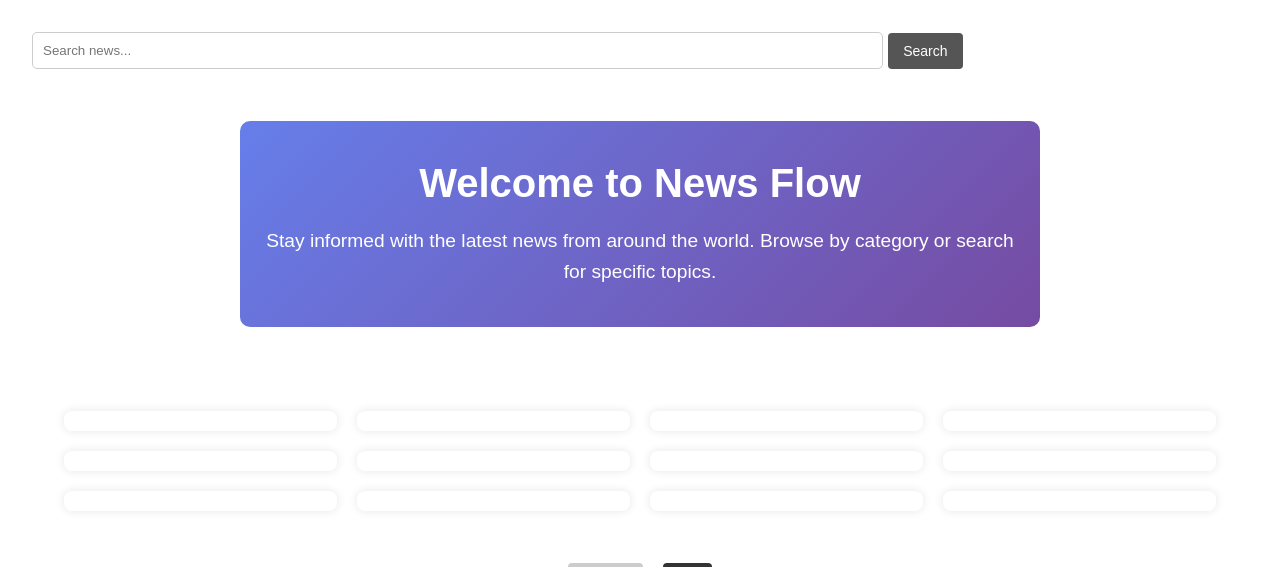
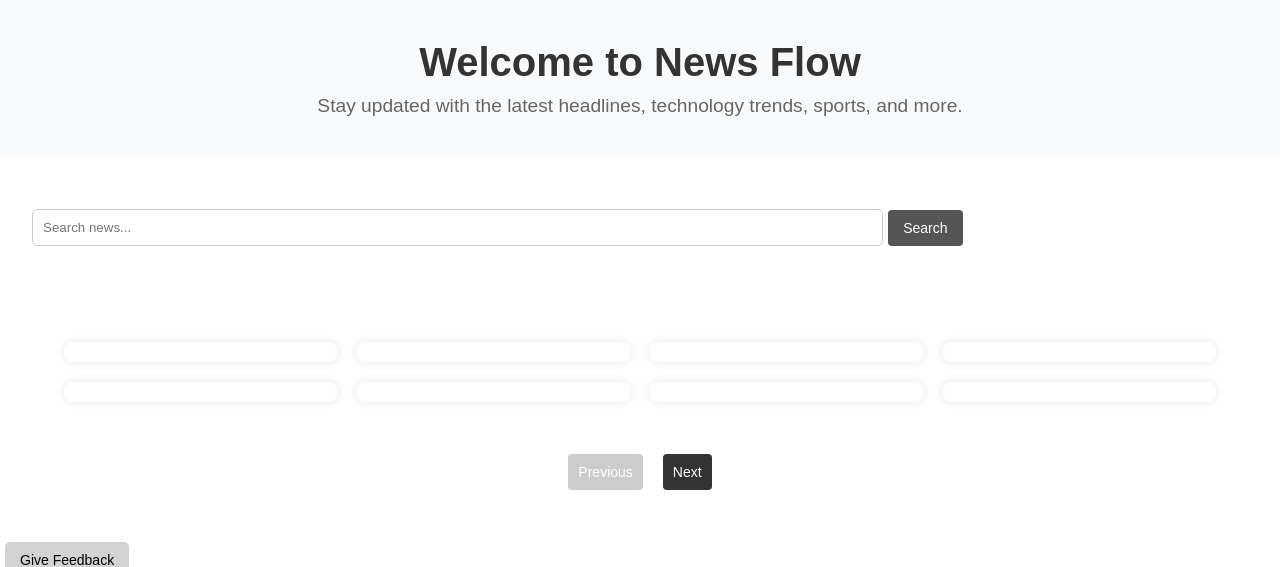
Before and after one commit to udaykumar0515/RealTime-News-Aggregator, a Flask app: page / in a window 1280 px wide. Shown: the part 136-703 px from the top of the page. Run offline with Flask 3, Linux system fonts and the light colour scheme; data that the repository does not hold is empty.

Commit message:
Fix: Add welcome section and improve dark mode styling

```diff
--- a/app.py
+++ b/app.py
@@ -9,25 +9,8 @@ app = Flask(__name__)
 # Define the path to the JSON file in the same directory as app.py
 json_file_path = os.path.join(os.path.dirname(__file__), 'feedback.json')
 
-# Function to manually load .env file
-def load_env():
-    env_path = os.path.join(os.path.dirname(__file__), '.env')
-    if os.path.exists(env_path):
-        with open(env_path, 'r') as f:
-            for line in f:
-                line = line.strip()
-                if line and not line.startswith('#') and '=' in line:
-                    key, value = line.split('=', 1)
-                    os.environ[key.strip()] = value.strip()
-
-# Load environment variables
-load_env()
-
-# Load API key from environment variable
+# Load API key from environment variable or define it directly
 API_KEY = os.getenv("NEWS_API_KEY")
-if not API_KEY:
-    print("WARNING: NEWS_API_KEY environment variable not set!")
-    print("Please set it in your .env file or environment variables.")
 
 @app.route('/')
 def home():
@@ -53,14 +36,7 @@ def get_news():
         params['q'] = search_query
     else:
         url = f'{base_url}top-headlines'
-        # Map 'Home' to 'general' which is a valid NewsAPI category
-        if category_query == 'Home':
-            target_category = 'general'
-        else:
-            target_category = category_query
-
-        params['category'] = target_category
-        params['country'] = 'in'  # Default to India news
+        params['category'] = category_query
 
     # Make API request
     try:
@@ -101,8 +77,7 @@ def save_feedback(user_id, feedback_text, email):
     try:
         with open(json_file_path, "r") as file:
             feedback_data = json.load(file)
-    except (FileNotFoundError, json.JSONDecodeError):
-        # If file doesn't exist or is corrupted, start with empty list
+    except FileNotFoundError:
         feedback_data = []
 
     feedback_data.append(feedback_entry)
--- a/static/script.js
+++ b/static/script.js
@@ -69,7 +69,7 @@
         const validArticles = articles.filter(article => article.title && article.urlToImage && article.author);
 
         // Determine how many articles to show
-        const articlesToShow = validArticles.slice(0, 12);
+        const articlesToShow = validArticles.slice(0, 8);
 
         // Display valid articles
         articlesToShow.forEach(article => {
@@ -104,7 +104,7 @@
         });
 
         // If there are fewer valid articles, add placeholders for layout consistency
-        const placeholderCount = 12 - articlesToShow.length;
+        const placeholderCount = 8 - articlesToShow.length;
         if (placeholderCount > 0) {
             for (let i = 0; i < placeholderCount; i++) {
                 const placeholderDiv = document.createElement('div');
@@ -143,7 +143,7 @@
 
         const nextButton = document.createElement('button');
         nextButton.innerText = 'Next';
-        nextButton.disabled = (currentPage * 12 >= totalResults); // Adjust for 12 articles per page
+        nextButton.disabled = (currentPage * 8 >= totalResults); // Adjust for 8 articles per page
         nextButton.onclick = () => fetchNews(currentQuery || currentCategory, currentPage + 1);
         paginationDiv.appendChild(nextButton);
     }
@@ -192,6 +192,10 @@
     } else {
         document.getElementById('darkModeIcon').innerHTML = '&#9728;'; // Full Sun icon for Light mode
     }
+
+    document.addEventListener('DOMContentLoaded', function() {
+        fetchNews();
+    });
 
 
     // Get the button and form container
--- a/static/styles.css
+++ b/static/styles.css
@@ -1,5 +1,5 @@
 /* Basic Reset */
-*{
+* {
   margin: 0;
   padding: 0;
   box-sizing: border-box;
@@ -20,14 +20,14 @@ body {
   margin-top: 5em;
   background: #555; /* Adjust this value to change the color */
   transform-origin: bottom;
-    animation: eating-top .5s infinite;
+  animation: eating-top 0.5s infinite;
   width: 70px; /* Change this value as needed */
   height: 35px; /* Change this value as needed */
   position: relative;
 }
 
 .pac-man::before {
-    content: '';
+  content: "";
   display: block;
   margin-top: 35px; /* Change this value based on your size */
   position: absolute;
@@ -37,54 +37,66 @@ body {
   background: #555; /* Adjust this value to change the color */
   width: 70px; /* Change this value as needed */
   height: 35px; /* Change this value as needed */
-    animation: eating-bottom .5s infinite;
+  animation: eating-bottom 0.5s infinite;
 }
 
 .pac-man::after {
   position: absolute;
   border-radius: 100em;
-    content: '';
+  content: "";
   display: block;
   height: 20px;
   width: 20px;
   margin-top: calc((70px / 2) - 10px); /* Adjust based on your size */
   margin-left: calc((70px / 2) - 10px); /* Adjust based on your size */
   transform-origin: center;
-    animation: center .5s infinite, ball .5s -.33s infinite linear;
+  animation: center 0.5s infinite, ball 0.5s -0.33s infinite linear;
 }
 
 @keyframes eating-top {
-    0% { transform: rotate(-40deg); }
-    50% { transform: rotate(0deg); }
-    100% { transform: rotate(-40deg); }
+  0% {
+    transform: rotate(-40deg);
+  }
+  50% {
+    transform: rotate(0deg);
+  }
+  100% {
+    transform: rotate(-40deg);
+  }
 }
 
 @keyframes eating-bottom {
-    0% { transform: rotate(80deg); }
-    50% { transform: rotate(0deg); }
-    100% { transform: rotate(80deg); }
+  0% {
+    transform: rotate(80deg);
+  }
+  50% {
+    transform: rotate(0deg);
+  }
+  100% {
+    transform: rotate(80deg);
+  }
 }
 
 @keyframes center {
-    0% { transform: rotate(40deg); }
-    50% { transform: rotate(0deg); }
-    100% { transform: rotate(40deg); }
+  0% {
+    transform: rotate(40deg);
+  }
+  50% {
+    transform: rotate(0deg);
+  }
+  100% {
+    transform: rotate(40deg);
+  }
 }
 
 @keyframes ball {
   0% {
-        opacity: .7;
-        box-shadow:
-            70px 0 0 0 #555,
-            120px 0 0 0 #555,
-            170px 0 0 0 #555,
+    opacity: 0.7;
+    box-shadow: 70px 0 0 0 #555, 120px 0 0 0 #555, 170px 0 0 0 #555,
       220px 0 0 0 #555;
   }
   100% {
-        box-shadow:
-            20px 0 0 0 #555,
-            70px 0 0 0 #555,
-            120px 0 0 0 #555,
+    box-shadow: 20px 0 0 0 #555, 70px 0 0 0 #555, 120px 0 0 0 #555,
       170px 0 0 0 #555;
   }
 }
@@ -338,7 +350,8 @@ body {
   transition: background-color 0.3s, color 0.3s;
 }
 
-.header, .footer {
+.header,
+.footer {
   background-color: #f8f9fa;
   color: #000;
 }
@@ -381,14 +394,22 @@ body.dark-mode {
 }
 
 /* Adjust the header and footer for dark mode */
-body.dark-mode .header, body.dark-mode .footer {
+body.dark-mode header,
+body.dark-mode footer {
   background-color: #1e1e1e;
   color: #ffffff; /* Ensure white text in dark mode */
 }
 
 /* Ensure all text elements have sufficient contrast */
-body.dark-mode h1, body.dark-mode h2, body.dark-mode h3, body.dark-mode h4, body.dark-mode h5, body.dark-mode h6,
-body.dark-mode p, body.dark-mode span, body.dark-mode li {
+body.dark-mode h1,
+body.dark-mode h2,
+body.dark-mode h3,
+body.dark-mode h4,
+body.dark-mode h5,
+body.dark-mode h6,
+body.dark-mode p,
+body.dark-mode span,
+body.dark-mode li {
   color: #ffffff; /* Ensure text is white in dark mode */
 }
 
@@ -419,3 +440,39 @@ body.dark-mode button {
   cursor: pointer;
   transition: background-color 0.3s;
 }
+
+/* Welcome Section Styles */
+#welcome {
+  text-align: center;
+  padding: 40px 20px;
+  background-color: #f8f9fa;
+  margin-bottom: 20px;
+  transition: background-color 0.3s, color 0.3s;
+}
+
+#welcome h2 {
+  font-size: 2.5em;
+  margin-bottom: 10px;
+  color: #333;
+  transition: color 0.3s;
+}
+
+#welcome p {
+  font-size: 1.2em;
+  color: #666;
+  transition: color 0.3s;
+}
+
+/* Dark Mode for Welcome Section */
+body.dark-mode #welcome {
+  background-color: #1e1e1e;
+  color: #ffffff;
+}
+
+body.dark-mode #welcome h2 {
+  color: #ffffff;
+}
+
+body.dark-mode #welcome p {
+  color: #dddddd;
+}
--- a/templates/main.html
+++ b/templates/main.html
@@ -55,17 +55,16 @@
     </nav>
 
     <!-- Search Bar -->
+    <section id="welcome">
+        <h2>Welcome to News Flow</h2>
+        <p>Stay updated with the latest headlines, technology trends, sports, and more.</p>
+    </section>
+
+    <!-- Search Bar -->
     <section id="search-bar">
         <input type="text" id="search-input" placeholder="Search news..." required />
         <button onclick="searchNews()" id="search-btn">Search</button>
     </section>
-
-    <!-- Welcome Section -->
-    <section id="welcome" style="text-align: center; padding: 40px 20px; background: linear-gradient(135deg, #667eea 0%, #764ba2 100%); color: white; border-radius: 10px; margin: 20px auto; max-width: 800px;">
-        <h2 style="font-size: 2.5em; margin-bottom: 20px;">Welcome to News Flow</h2>
-        <p style="font-size: 1.2em; line-height: 1.6;">Stay informed with the latest news from around the world. Browse by category or search for specific topics.</p>
-    </section>
-
 
 
     <!-- News Articles -->
```
Also changed, not shown: static/about.js (+23 -1 lines), 1 other file. Lines whose indentation alone changed are shown as unchanged.
